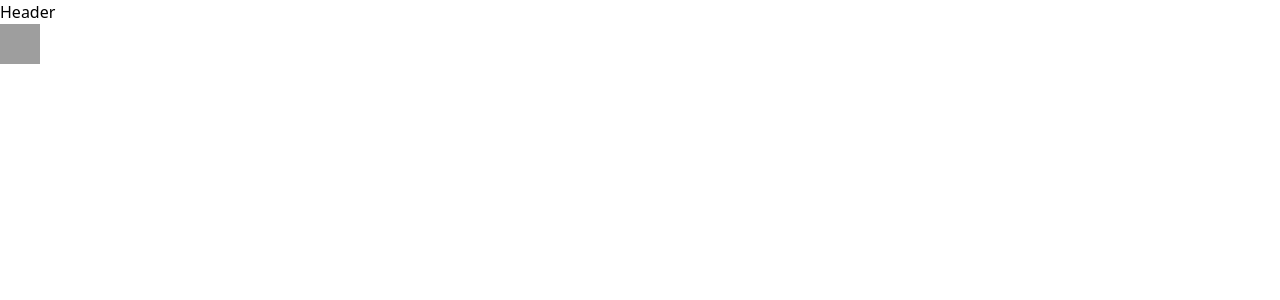
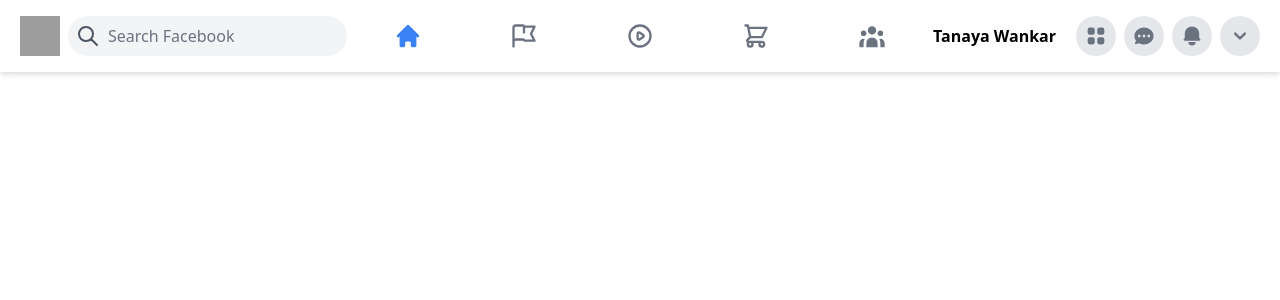
Before and after one commit to tanaya123-comp/Facebook-Next.Js, a Next.js app: page / in a window 1280 px wide. Shown: the top 300 px of the page. Built offline with nearby package versions, Linux system fonts and the light colour scheme; grey boxes are pictures that could not be loaded.

Commit message:
Header completed

```diff
--- a/components/Header.js
+++ b/components/Header.js
@@ -1,24 +1,67 @@
 import React from 'react';
 import Image from 'next/image';
+import HeaderIcon from './HeaderIcon';
+import {
+    BellIcon,
+    ChatIcon,
+    ChevronDownIcon,
+    HomeIcon,
+    UserGroupIcon,
+    ViewGridIcon,
+  } from "@heroicons/react/solid";
+  import {
+    FlagIcon,
+    PlayIcon,
+    SearchIcon,
+    ShoppingCartIcon,
+  } from "@heroicons/react/outline";
 
 function Header() {
     return (
-        <div>
-            <h1>Header</h1>
+        <div className="sticky top-0 z-50 bg-white flex items-center p-2 lg:px-5 shadow-md">
 
             {/* Left */}
-            <div>
+            <div className="flex items-center">
             <Image
                 src="https://links.papareact.com/5me"
                 width={40}
                 height={40}
                 layout="fixed"
             />
+
+            <div className="flex ml-2 items-center rounded-full bg-gray-100 p-2">
+
+                <SearchIcon className="h-6 text-gray-600"/>
+                <input className="hidden md:inline-flex  ml-2 items-center
+                bg-transparent outline-none
+                 placeholder-gray-500 flex-shrink" type="text" placeholder="Search Facebook"/>
             </div>
 
+            </div>
+
+
             {/* Centre */}
+            <div className="flex justify-center flex-grow">
+                <div className="flex space-x-6 md:space-x-2">
+
+                    <HeaderIcon active Icon={HomeIcon}/>
+                    <HeaderIcon Icon={FlagIcon}/>
+                    <HeaderIcon Icon={PlayIcon}/>
+                    <HeaderIcon Icon={ShoppingCartIcon}/>
+                    <HeaderIcon Icon={UserGroupIcon}/>
+                </div>
+            </div>
 
             {/* Right */}
+            <div className="flex items-center sm:space-x-2 justify-end">
+                {/* Profile Pic */}
+
+                <p className="whitespace-nowrap font-semibold pr-3">Tanaya Wankar</p>
+                <ViewGridIcon className="icon"/>
+                <ChatIcon className="icon"/>
+                <BellIcon className="icon"/>
+                <ChevronDownIcon className="icon"/>
+            </div>
 
         </div>
     )
--- /dev/null
+++ b/components/HeaderIcon.js
@@ -0,0 +1,12 @@
+import React from 'react'
+
+function HeaderIcon({Icon,active}) {
+    return (
+        <div className="flex items-center cursor-pointer md:px-10 sm:h-14
+         md:hover:bg-gray-100 rounded-xl active:border-b-2 active:border-blue-500">
+            <Icon className={`h-5 text-gray-500 text-centre sm:h-7 mx-auto group-hover:text-blue-500 ${active && 'text-blue-500'}`}/>
+        </div>
+    )
+}
+
+export default HeaderIcon
--- a/components/next.config.js
+++ /dev/null
@@ -1,9 +0,0 @@
-module.exports = {
-    images: {
-      domains: [
-        "links.papareact.com",
-        "platform-lookaside.fbsbx.com",
-        "firebasestorage.googleapis.com",
-      ],
-    },
-  };
--- a/next.config.js
+++ b/next.config.js
@@ -1,3 +1,9 @@
 module.exports = {
-  reactStrictMode: true,
-}
+  images: {
+    domains: [
+      "links.papareact.com",
+      "platform-lookaside.fbsbx.com",
+      "firebasestorage.googleapis.com",
+    ],
+  },
+};
--- a/package.json
+++ b/package.json
@@ -9,6 +9,7 @@
     "lint": "next lint"
   },
   "dependencies": {
+    "@heroicons/react": "^1.0.4",
     "next": "11.1.2",
     "react": "17.0.2",
     "react-dom": "17.0.2"
--- a/pages/index.js
+++ b/pages/index.js
@@ -16,6 +16,8 @@
       <main>
 
         {/* SideBar */}
+
+
         {/* Feed */}
         {/* Widget */}
 
--- a/styles/globals.css
+++ b/styles/globals.css
@@ -1,3 +1,10 @@
 @tailwind base;
 @tailwind components;
 @tailwind utilities;
+
+@layer components{
+    .icon {
+        @apply hidden xl:inline-flex p-2 h-10 w-10 bg-gray-200 rounded-full
+         text-gray-500 cursor-pointer hover:bg-gray-300;
+    }
+}
```
Also changed, not shown: 1 other file (tests, documents, lock files or other folders).
